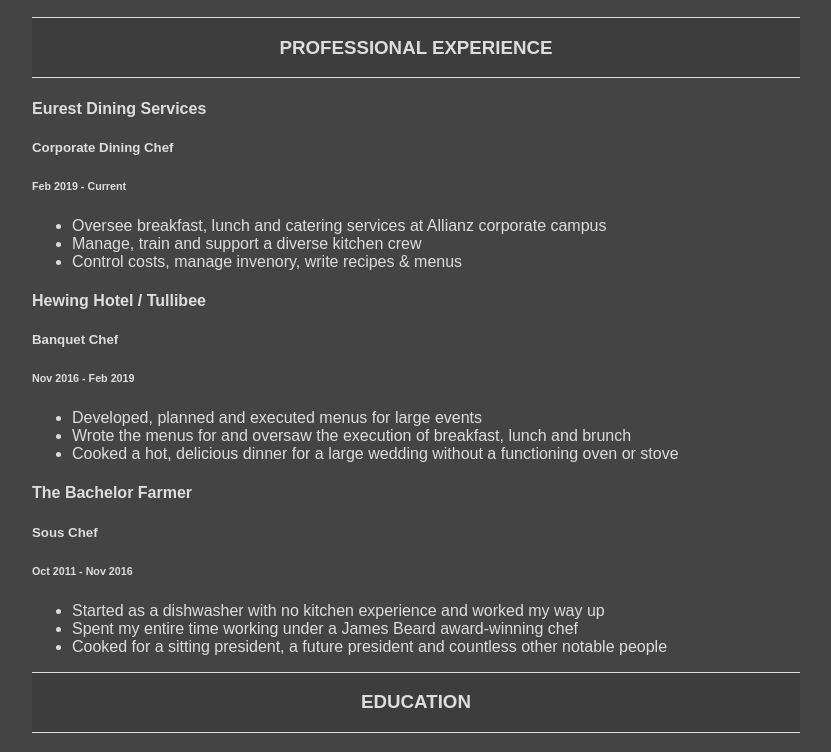
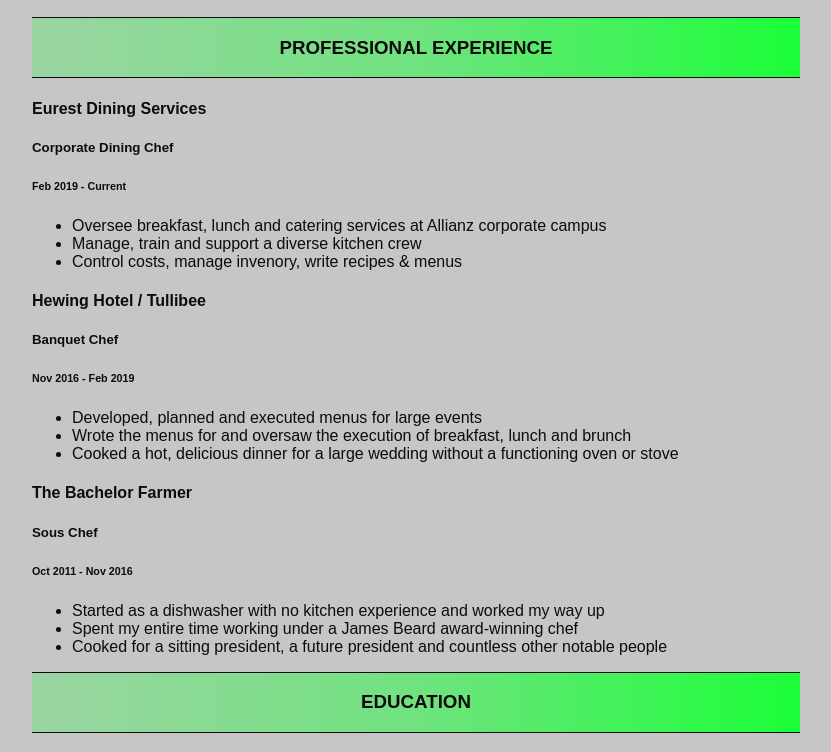
Before and after one commit to thezachcarter/primeApplicationResume, a plain HTML site: page index.html in a window 1280 px wide. Shown: the part 180-932 px from the top of the page, without its empty margins (224-1055 px from the left). Drawn offline with Linux system fonts and the light colour scheme.

Commit message:
Update style.css

```diff
--- a/style.css
+++ b/style.css
@@ -1,6 +1,6 @@
 body {
-  background-color: #444444;
-  color: #dddddd;
+  background-color: #c6c6c6;
+  color: #0c0c0c;
   font-family: Arial, Helvetica, sans-serif;
   margin: 10% 20%;
 }
@@ -8,7 +8,17 @@
 .exp-header{
   text-align: center;
   text-transform: uppercase;
-  border-top: 1px solid #dddddd;
-  border-bottom: 1px solid #dddddd;
-  background-color: rgba(0,0,0, 0.1)
+  border-top: 1px solid #0c0c0c;
+  border-bottom: 1px solid #0c0c0c;
+  background-color: #c6c6c6;
+    background: linear-gradient(90deg, rgba(27,257,57,.25) 0%, rgba(27,257,57,.5) 50%, rgba(27,257,57,1) 100%);
 }
+
+.edu-header{
+  text-align: center;
+  text-transform: uppercase;
+  border-top: 1px solid #0c0c0c;
+  border-bottom: 1px solid #0c0c0c;
+  background-color: #c6c6c6;
+    background: linear-gradient(90deg, rgba(27,257,57,1) 0%, rgba(27,257,57,.5) 50%, rgba(27,257,57,.25) 100%);
+}
```
